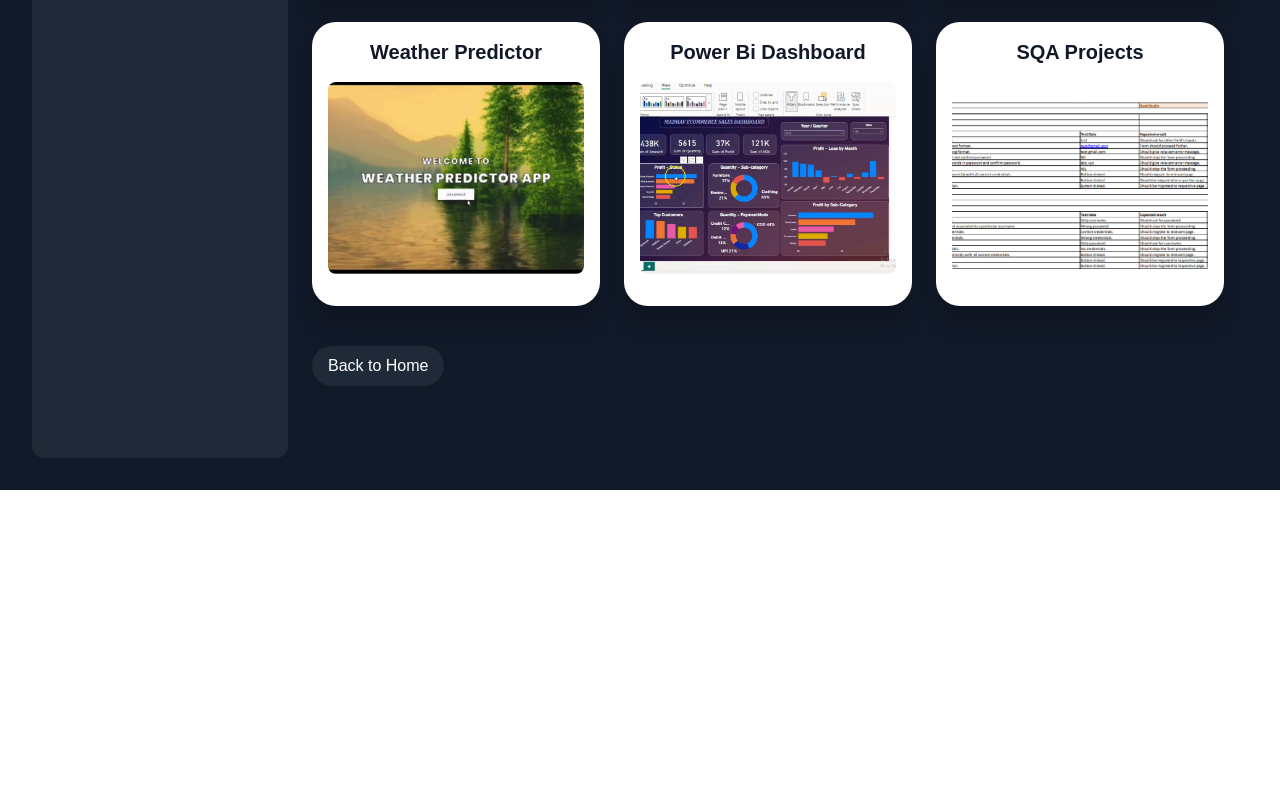
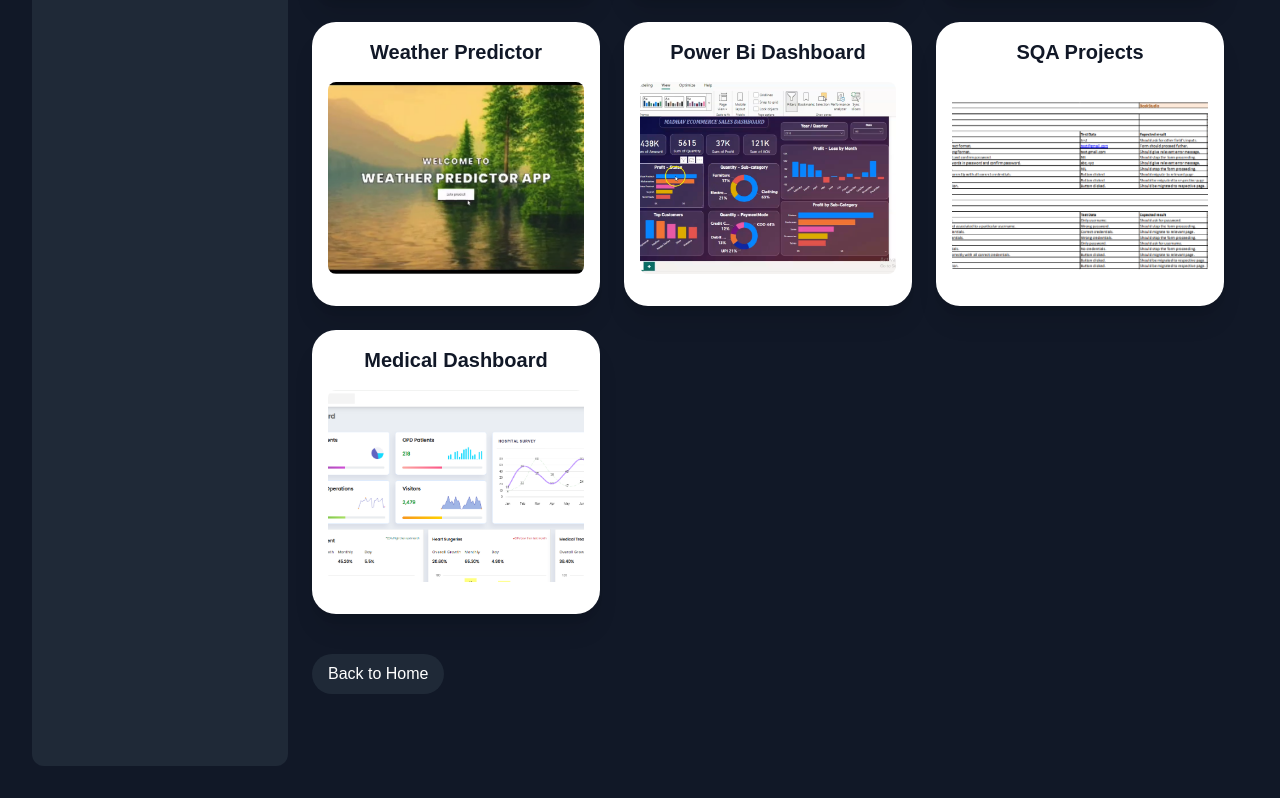
Before and after one commit to Huzaifa110/muhammad-huzaifa, a React (Vite) app: page /muhammad-huzaifa/projects in a window 1280 px wide. Shown: the part 1142-1940 px from the top of the page. Before the commit the page ends 1632 px from the top, so only its background shows below. Built offline with nearby package versions, Linux system fonts and the light colour scheme.

Commit message:
updating projects and skills

```diff
--- a/src/components/SkillSection.jsx
+++ b/src/components/SkillSection.jsx
@@ -6,7 +6,7 @@ const skillsData = [
     {
         number: 1,
         title: 'Frontend Development',
-        skills: ['HTML5', 'CSS3', 'JavaScript', 'React.js', 'Next.js', 'Bootstrap', 'Tailwind CSS', 'AceternityUI'],
+        skills: ['HTML5', 'CSS3', 'JavaScript', 'React.js', 'Next.js', 'Bootstrap', 'Tailwind CSS', 'AceternityUI', 'Figma to React'],
         show: 'showFrontendSkills',
     },
     {
--- a/src/data/projects.js
+++ b/src/data/projects.js
@@ -22,6 +22,8 @@ import sqaImg from '../assets/images/sqa.PNG';
 import sqaVideo from '../assets/videos/sqa.mp4';
 import skillboostImg from '../assets/images/skillboost.PNG';
 import skillboostVideo from '../assets/videos/skillboost.mp4';
+import medicalDashboardImg from '../assets/images/medicaldashboard.PNG';
+import medicalDashboardVideo from '../assets/videos/medicaldashboard.mp4';
 
 const projects = [
     {
@@ -169,6 +171,18 @@ const projects = [
         category: 'SQA',
         description: 'Test Cases for a Web Application "Book Studio" and a "Mobile App" were created and executed. Test Scenarios for Login, Signup screens, along with scenarios of big softwares like WhatsApp are also created.'
     },
+    {
+        id: 12,
+        title: 'Medical Dashboard',
+        image: medicalDashboardImg,
+        videoSrc: medicalDashboardVideo,
+        githubLink: 'https://github.com/Huzaifa110/frontendtask/',
+        liveLink: 'https://huzaifa110.github.io/frontendtask/',
+        hasLiveLink: true,
+        hasGithubLink: true,
+        category: 'React',
+        description: 'Given a Figma design, a medical dashboard page frontend build using React.js, different statistics were shown using different types of graphs with Chart.js, responsive for every screen sizes.'
+    },
 ];
 
 export default projects;
```
Also changed, not shown: src/assets/images/medicaldashboard.PNG (added), 6 other files (tests, documents, lock files or other folders).
